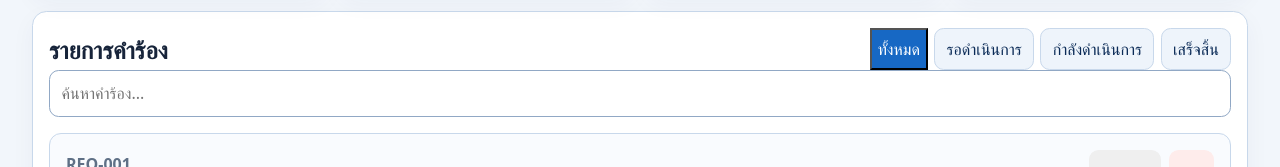
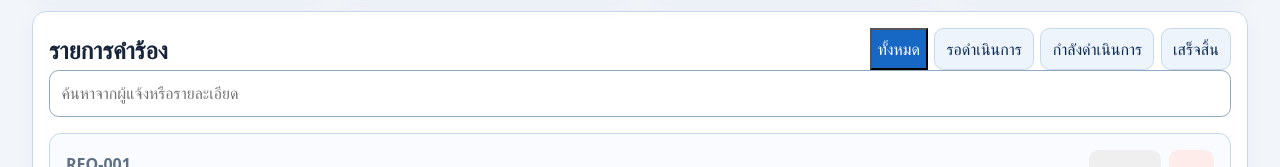
Before and after one commit to Jay-RMUTL/engse203-student-labs--68543210030-1-, a React (Vite) app in the folder labs/midterm/: page / in a window 1280 px wide. Shown: the part 372-539 px from the top of the page. Built offline with nearby package versions, Linux system fonts and the light colour scheme.

Commit message:
B2.1: add search input

```diff
--- a/labs/midterm/src/pages/DashboardPage.jsx
+++ b/labs/midterm/src/pages/DashboardPage.jsx
@@ -41,6 +41,7 @@ function DashboardPage() {
     return () => { ignore = true; };
   }, [scenario, reloadKey]);
 
+  // summary คำนวณจาก requests ทั้งหมด ไม่เปลี่ยนตามการค้นหา
   const summary = useMemo(() => ({
     total: requests.length,
     pending: requests.filter((request) => request.status === 'pending').length,
@@ -48,12 +49,12 @@ function DashboardPage() {
     completed: requests.filter((request) => request.status === 'completed').length,
   }), [requests]);
 
+  // กรองตาม status และค้นหาจาก requesterName หรือ details
   const filteredRequests = requests.filter((request) => {
     const matchesStatus = statusFilter === 'all' || request.status === statusFilter;
     const term = searchTerm.trim().toLowerCase();
     const matchesSearch = !term ||
-      (request.requestType && request.requestType.toLowerCase().includes(term)) ||
-      (request.location && request.location.toLowerCase().includes(term)) ||
+      (request.requesterName && request.requesterName.toLowerCase().includes(term)) ||
       (request.details && request.details.toLowerCase().includes(term));
 
     return matchesStatus && matchesSearch;
@@ -118,13 +119,17 @@ function DashboardPage() {
             <div className="search-bar" style={{ marginBottom: '1rem' }}>
               <input
                 type="text"
-                placeholder="ค้นหาคำร้อง..."
+                placeholder="ค้นหาจากผู้แจ้งหรือรายละเอียด"
                 value={searchTerm}
                 onChange={(e) => setSearchTerm(e.target.value)}
                 data-testid="search-input"
               />
             </div>
-            <RequestList requests={filteredRequests} onDeleteRequest={handleDelete} onMarkDone={handleMarkDone} />
+            {filteredRequests.length === 0 ? (
+              <p className="subtle-empty">ไม่พบคำร้องที่ตรงกับการค้นหา</p>
+            ) : (
+              <RequestList requests={filteredRequests} onDeleteRequest={handleDelete} onMarkDone={handleMarkDone} />
+            )}
           </section>
         </>
       )}
```
